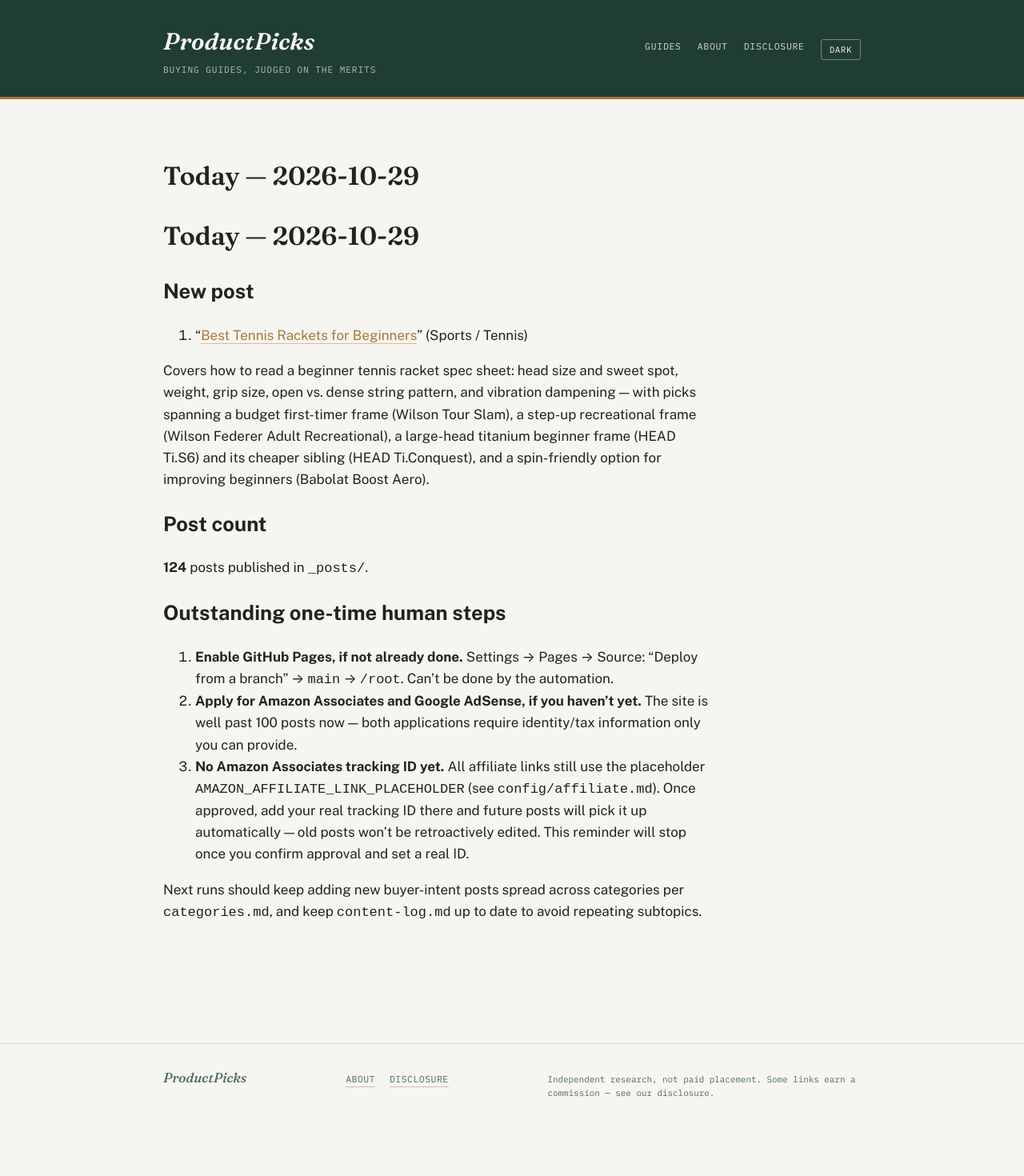
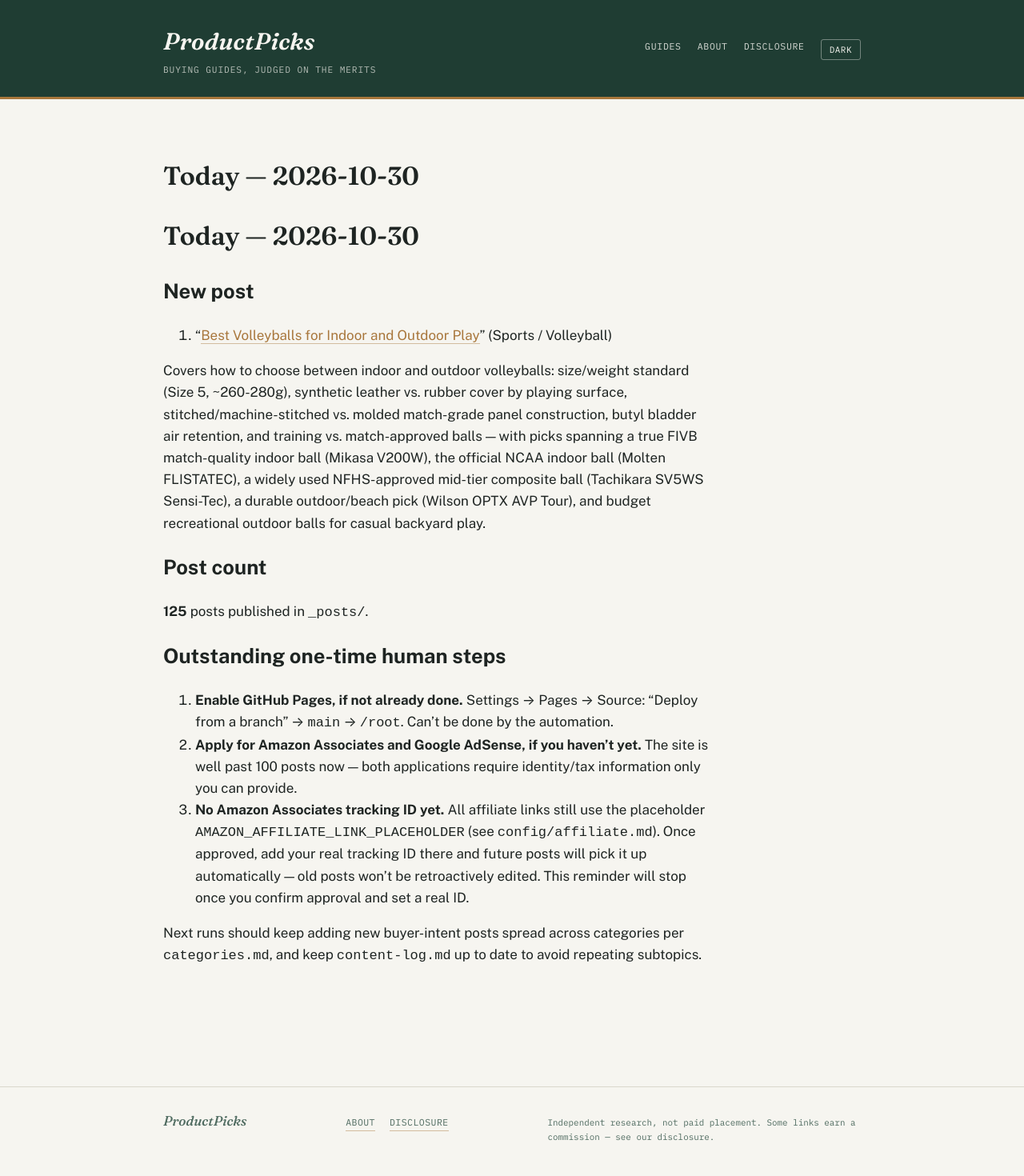
Before and after one commit to ajith198/ProductPicks, a Jekyll site: the page built from today.md, in a window 1280 px wide. Shown: the whole page at 80% size. Built offline with Jekyll 4.4.1, drawn with Linux system fonts in a browser that asks for light colours; our own code applies the rules of GitHub Pages for plain Markdown files; before the commit the page ends 1416 px from its top, so only the background shows below that.

Commit message:
daily: 2026-10-30 new post + log update
Add "Best Volleyballs for Indoor and Outdoor Play" (Sports / Volleyball).

Co-Authored-By: Claude Sonnet 5 <noreply@anthropic.com>
Claude-Session: https://claude.ai/code/session_01UFLJpYhefypDTkRvNeceku

```diff
--- a/today.md
+++ b/today.md
@@ -1,14 +1,14 @@
-# Today — 2026-10-29
+# Today — 2026-10-30
 
 ## New post
 
-1. "[Best Tennis Rackets for Beginners](/tennis/buying-guides/best-tennis-rackets-for-beginners/)" (Sports / Tennis)
+1. "[Best Volleyballs for Indoor and Outdoor Play](/volleyball/buying-guides/best-volleyballs-for-indoor-and-outdoor-play/)" (Sports / Volleyball)
 
-Covers how to read a beginner tennis racket spec sheet: head size and sweet spot, weight, grip size, open vs. dense string pattern, and vibration dampening — with picks spanning a budget first-timer frame (Wilson Tour Slam), a step-up recreational frame (Wilson Federer Adult Recreational), a large-head titanium beginner frame (HEAD Ti.S6) and its cheaper sibling (HEAD Ti.Conquest), and a spin-friendly option for improving beginners (Babolat Boost Aero).
+Covers how to choose between indoor and outdoor volleyballs: size/weight standard (Size 5, ~260-280g), synthetic leather vs. rubber cover by playing surface, stitched/machine-stitched vs. molded match-grade panel construction, butyl bladder air retention, and training vs. match-approved balls — with picks spanning a true FIVB match-quality indoor ball (Mikasa V200W), the official NCAA indoor ball (Molten FLISTATEC), a widely used NFHS-approved mid-tier composite ball (Tachikara SV5WS Sensi-Tec), a durable outdoor/beach pick (Wilson OPTX AVP Tour), and budget recreational outdoor balls for casual backyard play.
 
 ## Post count
 
-**124** posts published in `_posts/`.
+**125** posts published in `_posts/`.
 
 ## Outstanding one-time human steps
 
```
Also changed, not shown: TODAY.md (+1 -1 lines), _posts/2026-10-30-best-volleyballs-for-indoor-and-outdoor-play.md (added, +54 -0 lines), content-log.md (+1 -0 lines).
